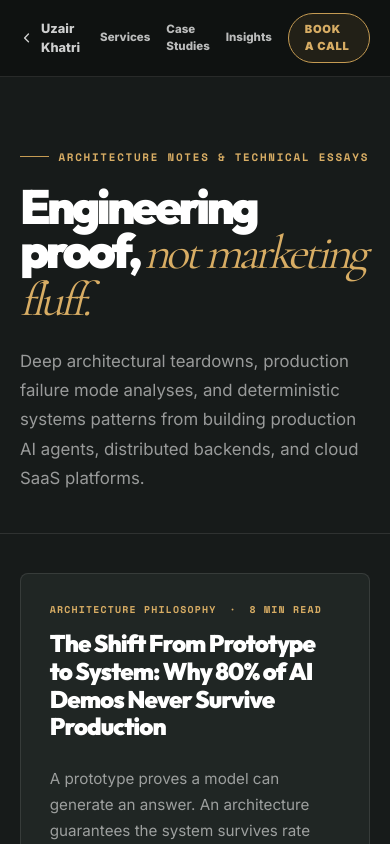
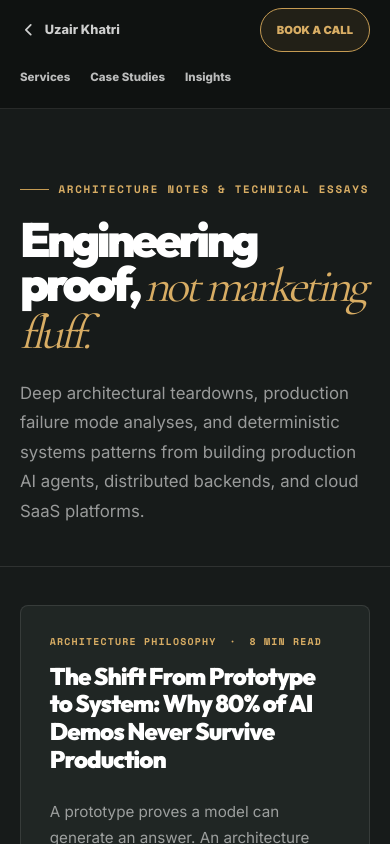
Before and after one commit to uzairkhatri/uzairkhatri, a Next.js app: page /insights in a window 390 px wide. Shown: the top 844 px of the page. Built offline with nearby package versions, Linux system fonts and the light colour scheme.

Commit message:
Fix mobile case study navigation and action spacing

```diff
--- a/components/SubPageNav.module.css
+++ b/components/SubPageNav.module.css
@@ -2,7 +2,9 @@
   position: sticky;
   top: 0;
   z-index: 50;
-  display: flex;
+  display: grid;
+  grid-template-columns: auto minmax(0, 1fr) auto;
+  gap: 1.4rem;
   align-items: center;
   justify-content: space-between;
   border-bottom: 1px solid var(--hairline-dark);
@@ -22,6 +24,11 @@
   font-weight: 800;
   text-decoration: none;
   transition: color 0.2s ease;
+  white-space: nowrap;
+}
+
+.back svg {
+  flex-shrink: 0;
 }
 
 .back:hover {
@@ -32,6 +39,7 @@
   display: flex;
   align-items: center;
   gap: 1.4rem;
+  justify-content: flex-end;
 }
 
 .topNavLink {
@@ -61,6 +69,7 @@
   text-transform: uppercase;
   text-decoration: none;
   transition: all 0.2s ease;
+  white-space: nowrap;
 }
 
 .topNavCta:hover {
@@ -68,19 +77,44 @@
   color: #121514;
 }
 
-@media (max-width: 720px) {
+.topNav a:focus-visible {
+  outline: 2px solid var(--gold-bright);
+  outline-offset: 3px;
+}
+
+@media (max-width: 900px) {
+  .topNav {
+    grid-template-columns: minmax(0, 1fr) auto;
+    gap: 0.25rem 0.75rem;
+    padding: 0.5rem 1.25rem;
+  }
+  .back {
+    min-height: 44px;
+  }
   .topNavRight {
-    gap: 1rem;
+    grid-column: 1 / -1;
+    grid-row: 2;
+    justify-content: flex-start;
+    flex-wrap: wrap;
+    gap: 0 1.25rem;
   }
   .topNavLink {
+    display: inline-flex;
+    align-items: center;
+    min-height: 44px;
     font-size: 0.72rem;
+    white-space: nowrap;
+  }
+  .topNavCta {
+    grid-column: 2;
+    grid-row: 1;
+    box-sizing: border-box;
+    min-height: 44px;
+    letter-spacing: 0;
   }
 }
 
 @media (max-width: 600px) {
-  .topNav {
-    padding: 0.8rem 1.25rem;
-  }
   .hideOnMobile {
     display: none;
   }
--- a/components/SubPageNav.tsx
+++ b/components/SubPageNav.tsx
@@ -55,10 +55,10 @@ export default function SubPageNav({
         <a href={CV_URL} target="_blank" rel="noreferrer" className={`${styles.topNavLink} ${styles.hideOnMobile}`}>
           CV
         </a>
-        <a href={BOOKING_URL} target="_blank" rel="noreferrer" className={styles.topNavCta}>
-          Book a call
-        </a>
       </div>
+      <a href={BOOKING_URL} target="_blank" rel="noreferrer" className={styles.topNavCta}>
+        Book a call
+      </a>
     </nav>
   );
 }
```
Also changed, not shown: app/work/production-rag/page.module.css (+15 -0 lines), app/work/wellows/page.module.css (+17 -0 lines).
